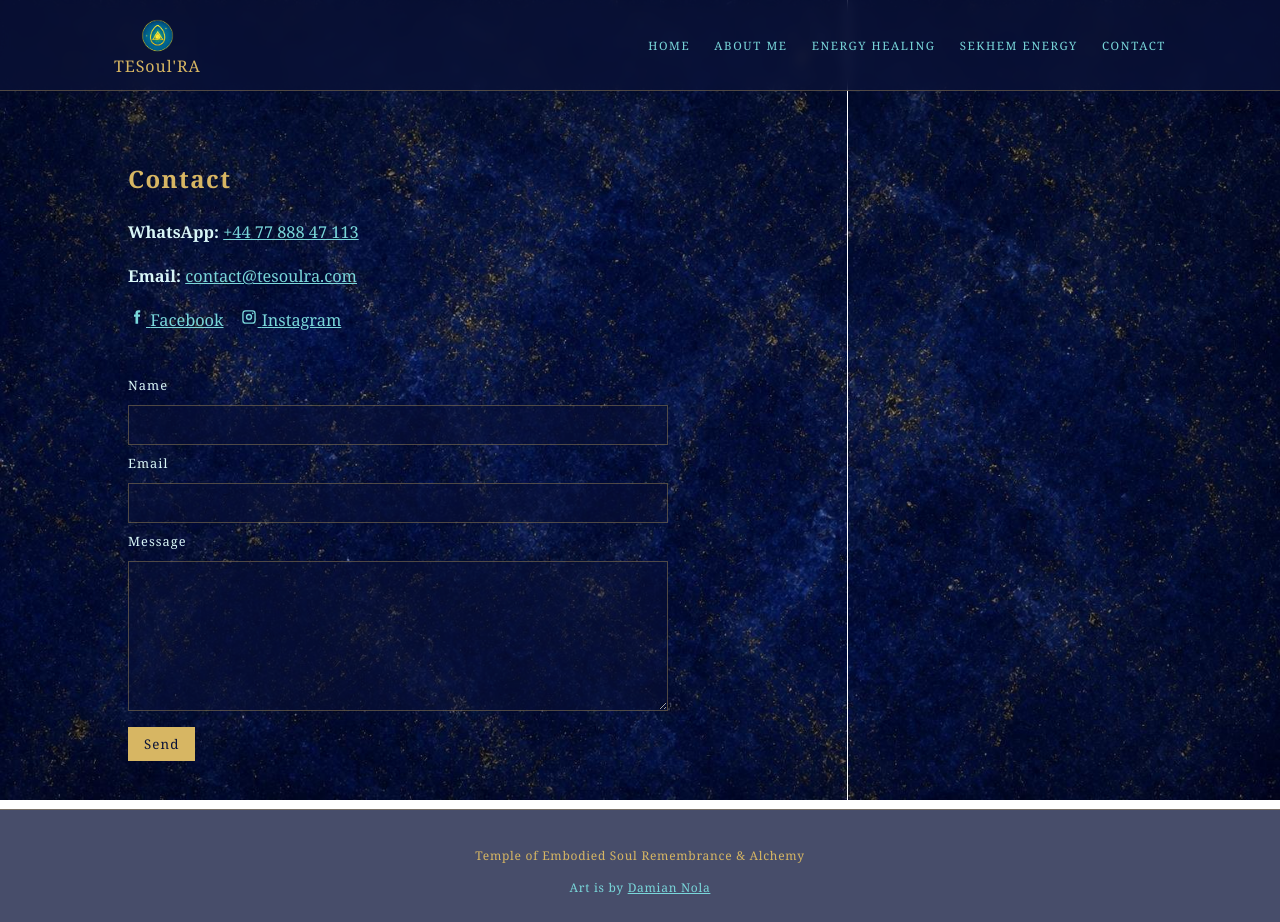
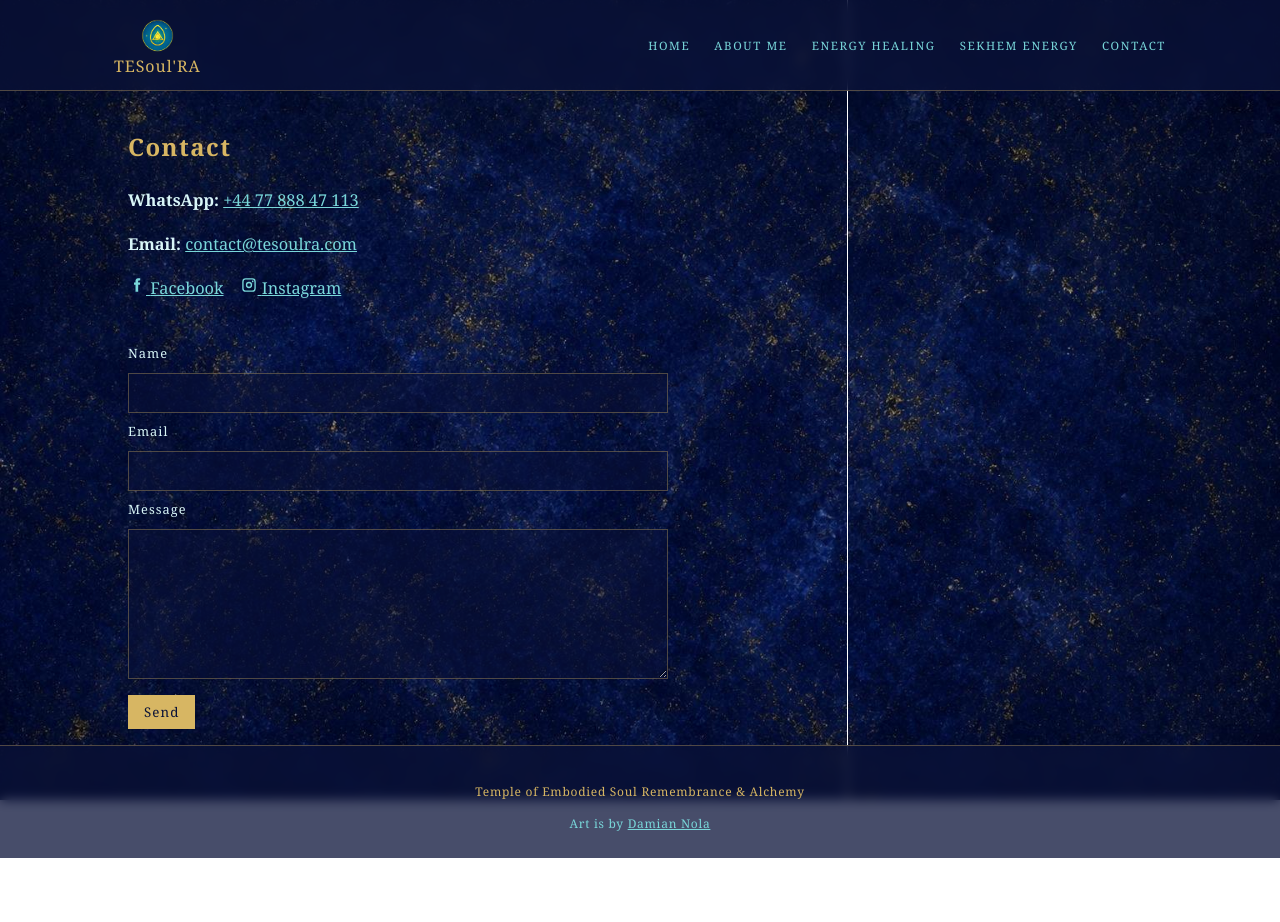
Before and after one commit to pentagonalcycles/antonova, a Next.js app: page /contact in a window 1280 px wide. After the commit the page ends 858 px from the top, so only its background shows below. Built offline with nearby package versions, Linux system fonts and the light colour scheme.

Commit message:
fix: update Facebook link, add contact-page padding reduction, restore 'pure' in Remembrance text

```diff
--- a/app/contact/page.tsx
+++ b/app/contact/page.tsx
@@ -4,11 +4,12 @@ import { siteContent } from '@/lib/content'
 
 export default function ContactPage() {
   return (
+    <div className="contact-page">
       <ContentSection title={siteContent.contact.title}>
         <p><strong>WhatsApp:</strong> <a href="tel:+447788847113">+44 77 888 47 113</a></p>
         <p><strong>Email:</strong> <a href="mailto:contact@tesoulra.com">contact@tesoulra.com</a></p>
         <p className="social-links-inline">
-        <a href="https://www.facebook.com/profile.php?id=61589785555048" target="_blank" rel="noopener noreferrer" aria-label="Facebook">
+          <a href="https://www.facebook.com/profile.php?id=61589769843924" target="_blank" rel="noopener noreferrer" aria-label="Facebook">
             <svg aria-hidden="true" viewBox="0 0 24 24" width="18" height="18">
               <path
                 fill="currentColor"
@@ -29,5 +30,6 @@ export default function ContactPage() {
         </p>
         <ContactForm />
       </ContentSection>
+    </div>
   )
 }
--- a/app/globals.css
+++ b/app/globals.css
@@ -320,7 +320,8 @@ h3 {
 
 .about-page .content-section,
 .energy-healing-page .content-section,
-.sekhem-energy-page .content-section {
+.sekhem-energy-page .content-section,
+.contact-page .content-section {
   padding: 1rem var(--space-3);
 }
 
--- a/lib/content.ts
+++ b/lib/content.ts
@@ -5,7 +5,7 @@ export const siteContent = {
     sections: [
       'Why Temple? The space I create in my healing sessions is a sacred container, a temple, for the restoration of your body, mind and spirit.',
       'Why Embodied Soul? For the Soul to have truly joyous and harmonious experiences in this realm, it needs to be fully present in and aligned with its physical vessel – the body.',
-      'Why Remembrance? The greatest awakening occurs when we remember that we are eternal beings of love and light, having this earthly experience to expand our wisdom and compassion. This remembrance changes everything.',
+      'Why Remembrance? The greatest awakening occurs when we remember that we are eternal beings of pure love and light, having this earthly experience to expand our wisdom and compassion. This remembrance changes everything.',
       'Why Alchemy? The deepest and most transformative healing occurs when we distill the Soul\u2019s journey into the pearls of wisdom and transmute all we have suppressed, denied, rejected or judged as negative and painful back into unity and wholeness, revealing the primordial perfection and incorruptible purity of the golden light of our Soul.'
     ]
   },
```
Lines whose indentation alone changed are shown as unchanged.
